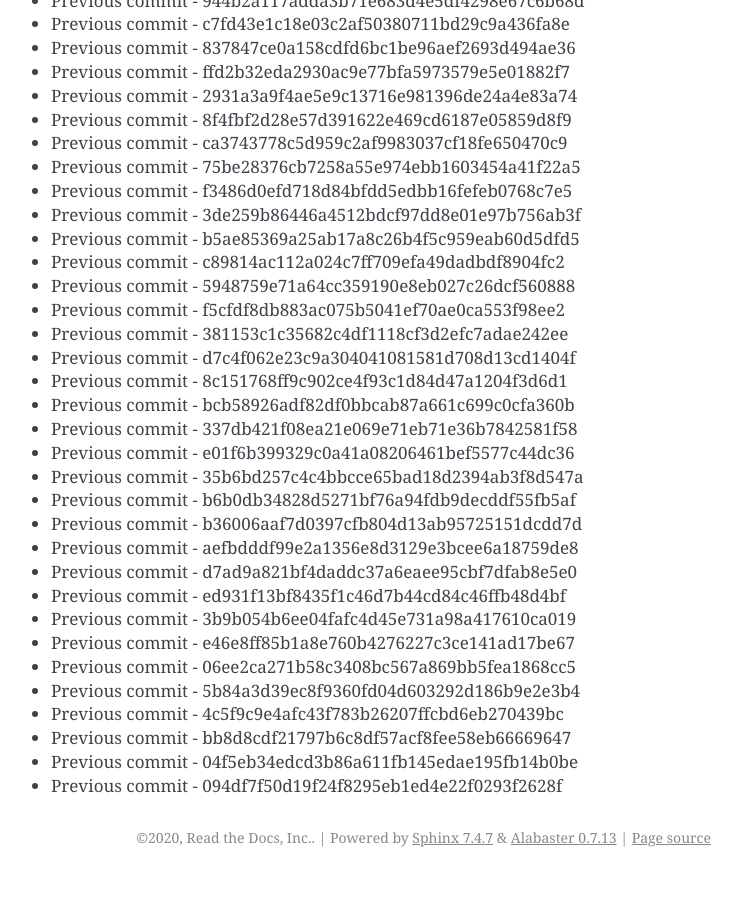
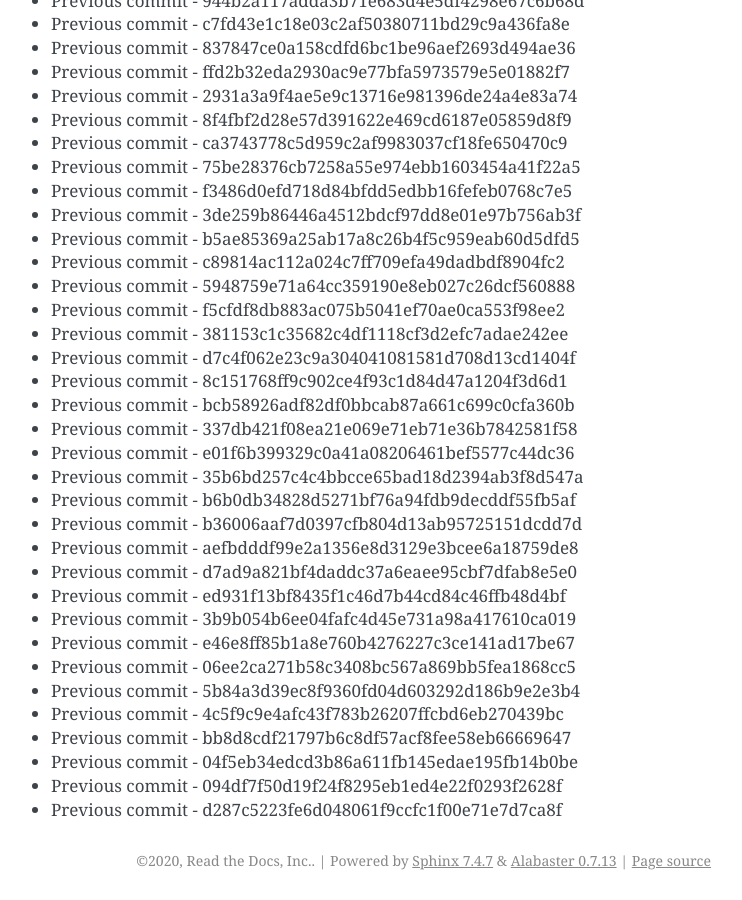
Before and after one commit to readthedocs/rtd-git-stresstest, a Sphinx documentation site: the page built from docs/updates.rst, in a window 1280 px wide and 900 px high, scrolled down 32281 px. Shown: the whole window, without its empty margins (399-1141 px from the left). Built offline with Sphinx 7.4.7, drawn with Linux system fonts in a browser that asks for light colours; before the commit the page ends 33158 px from its top, so only the background shows below that.

Commit message:
Generating commit from previous: d287c5223fe6d048061f9ccfc1f00e71e7d7ca8f

```diff
--- a/docs/updates.rst
+++ b/docs/updates.rst
@@ -1388,3 +1388,4 @@ It can be tested for any performance characteristics.
 * Previous commit - bb8d8cdf21797b6c8df57acf8fee58eb66669647
 * Previous commit - 04f5eb34edcd3b86a611fb145edae195fb14b0be
 * Previous commit - 094df7f50d19f24f8295eb1ed4e22f0293f2628f
+* Previous commit - d287c5223fe6d048061f9ccfc1f00e71e7d7ca8f
```
